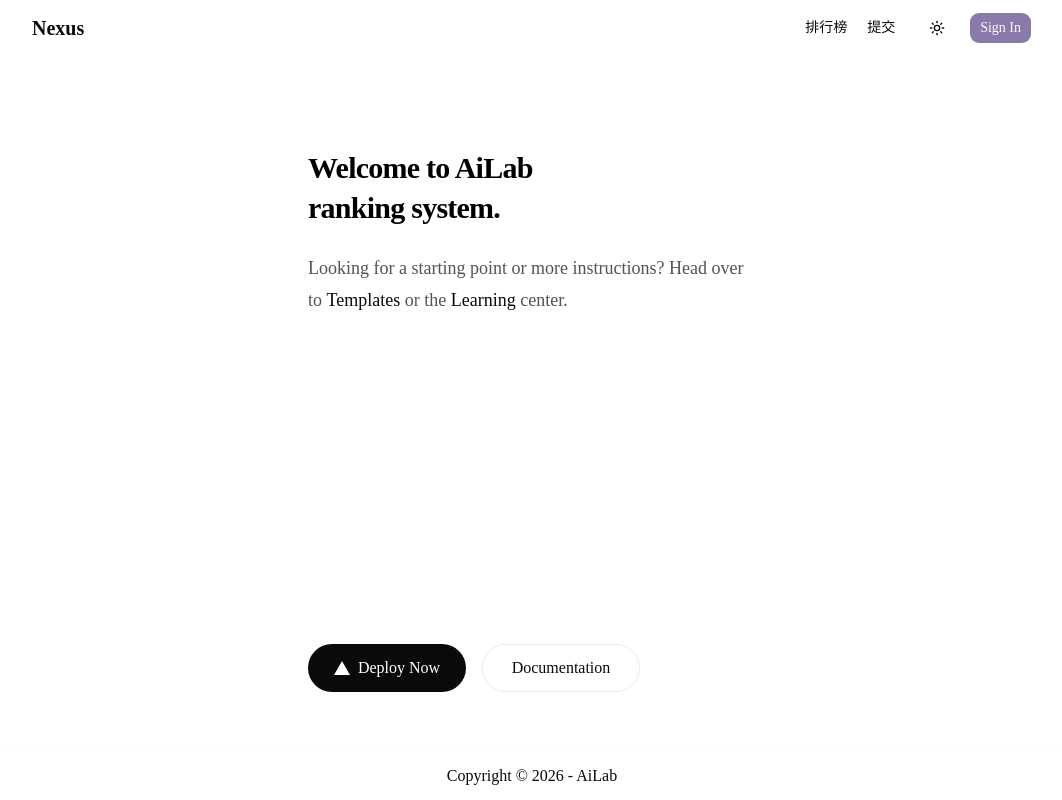
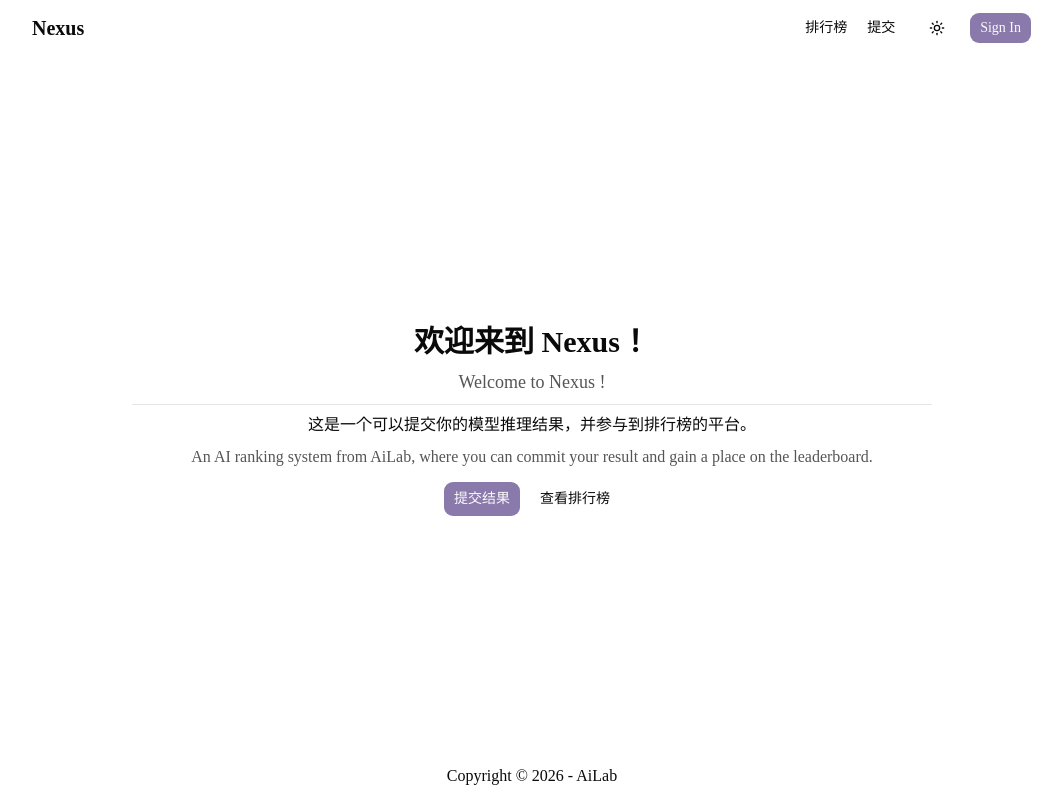
Before and after one commit to X-xiaohan521/Nexus, a Next.js app in the folder frontend/: page / in a window 1280 px wide. Shown: the whole page, without its empty margins (108-1170 px from the left). Built offline with nearby package versions, Linux system fonts and the light colour scheme.

Commit message:
edit(frontend): add a home page

```diff
--- a/frontend/app/page.tsx
+++ b/frontend/app/page.tsx
@@ -1,57 +1,19 @@
-import Image from "next/image";
+import { Button } from "@/components/ui/button";
+import { Separator } from "@/components/ui/separator";
+import Link from "next/link";
 
 export default function Home() {
   return (
-    <div className="flex min-h-screen items-center justify-center font-sans bg-background">
-      <main className="flex min-h-screen w-full max-w-3xl flex-col items-center justify-between py-32 px-16 sm:items-start">
-        <div className="flex flex-col items-center gap-6 text-center sm:items-start sm:text-left">
-          <h1 className="max-w-xs text-3xl font-semibold leading-10 tracking-tight text-black dark:text-zinc-50">
-            Welcome to AiLab ranking system.
-          </h1>
-          <p className="max-w-md text-lg leading-8 text-zinc-600 dark:text-zinc-400">
-            Looking for a starting point or more instructions? Head over to{" "}
-            <a
-              href="https://vercel.com/templates?framework=next.js&utm_source=create-next-app&utm_medium=appdir-template-tw&utm_campaign=create-next-app"
-              className="font-medium text-zinc-950 dark:text-zinc-50"
-            >
-              Templates
-            </a>{" "}
-            or the{" "}
-            <a
-              href="https://nextjs.org/learn?utm_source=create-next-app&utm_medium=appdir-template-tw&utm_campaign=create-next-app"
-              className="font-medium text-zinc-950 dark:text-zinc-50"
-            >
-              Learning
-            </a>{" "}
-            center.
-          </p>
-        </div>
-        <div className="flex flex-col gap-4 text-base font-medium sm:flex-row">
-          <a
-            className="flex h-12 w-full items-center justify-center gap-2 rounded-full bg-foreground px-5 text-background transition-colors hover:bg-[#383838] dark:hover:bg-[#ccc] md:w-[158px]"
-            href="https://vercel.com/new?utm_source=create-next-app&utm_medium=appdir-template-tw&utm_campaign=create-next-app"
-            target="_blank"
-            rel="noopener noreferrer"
-          >
-            <Image
-              className="dark:invert"
-              src="/vercel.svg"
-              alt="Vercel logomark"
-              width={16}
-              height={16}
-            />
-            Deploy Now
-          </a>
-          <a
-            className="flex h-12 w-full items-center justify-center rounded-full border border-solid border-black/[.08] px-5 transition-colors hover:border-transparent hover:bg-black/[.04] dark:border-white/[.145] dark:hover:bg-[#1a1a1a] md:w-[158px]"
-            href="https://nextjs.org/docs?utm_source=create-next-app&utm_medium=appdir-template-tw&utm_campaign=create-next-app"
-            target="_blank"
-            rel="noopener noreferrer"
-          >
-            Documentation
-          </a>
-        </div>
-      </main>
+    <div className="flex flex-col items-center space-y-2 mx-auto lg:w-200 md:w-120 sm:w-64">
+      <h1 className="text-3xl font-bold">欢迎来到 Nexus！</h1>
+      <h1 className="text-lg text-muted-foreground">Welcome to Nexus !</h1>
+      <Separator />
+      <h2 className="">这是一个可以提交你的模型推理结果，并参与到排行榜的平台。</h2>
+      <h2 className="text-center text-muted-foreground">An AI ranking system from AiLab, where you can commit your result and gain a place on the leaderboard.</h2>
+      <div className="flex pt-1 space-x-2">
+        <Link href={"/submit"}><Button size="lg">提交结果</Button></Link>
+        <Link href={"/leaderboard"}><Button size="lg" variant="ghost">查看排行榜</Button></Link>
+      </div>
     </div>
   );
 }
```
